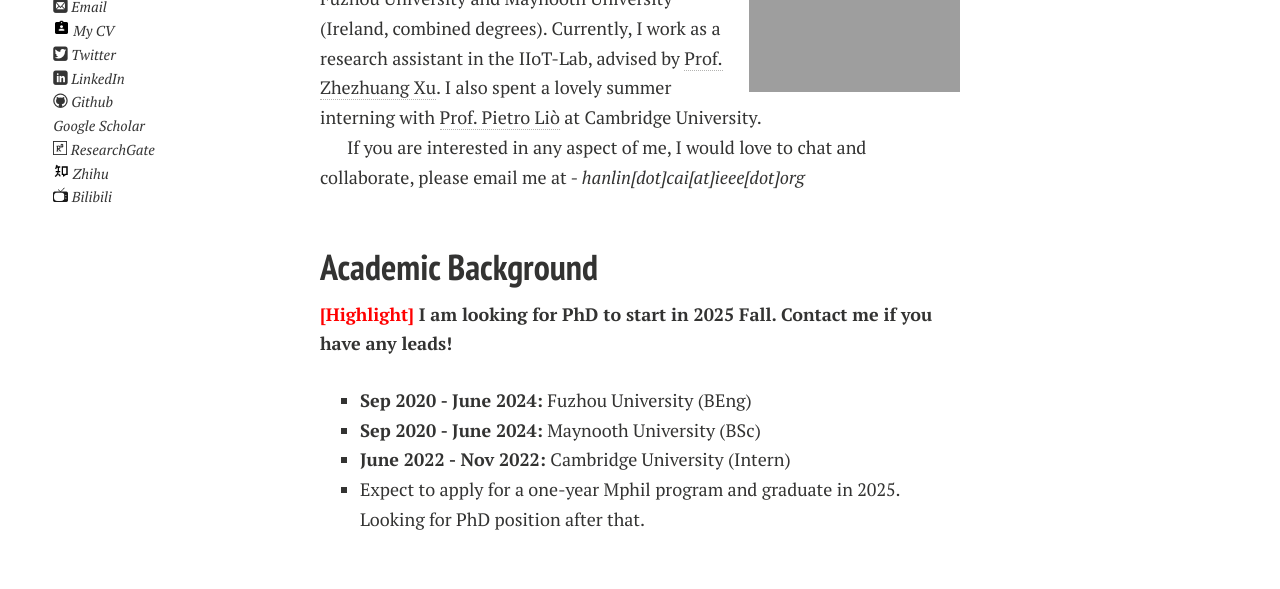
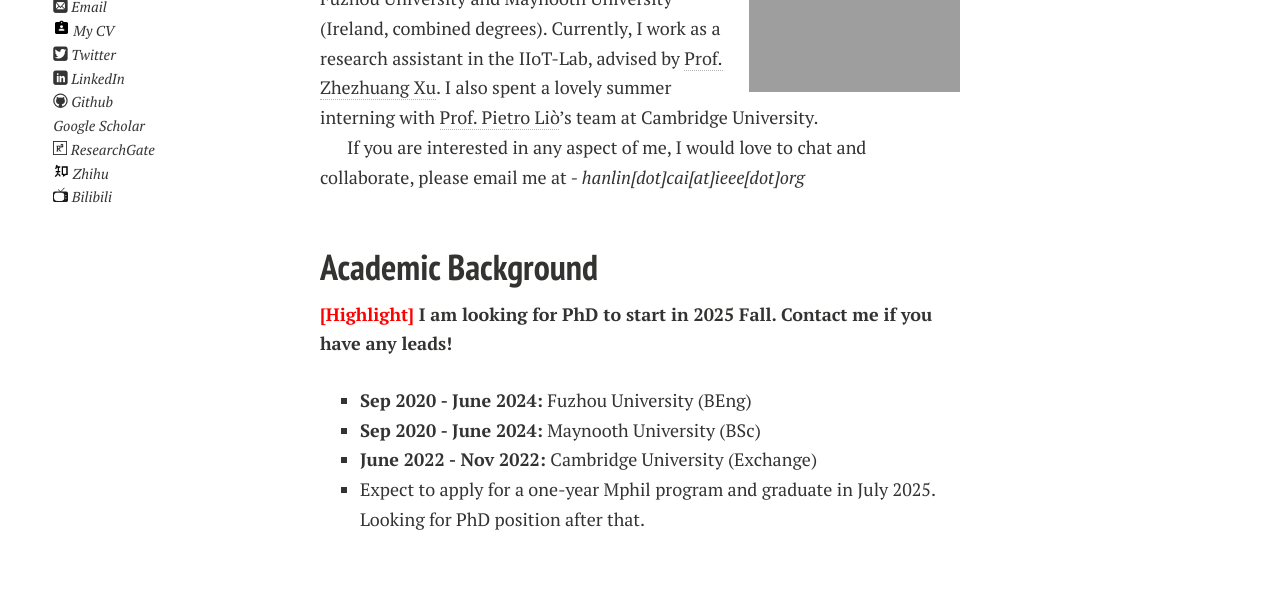
Before and after one commit to GuangLun2000/GuangLun2000.github.io, a Jekyll site: the page built from index.md, in a window 1280 px wide. Shown: the part 243-832 px from the top of the page. Built offline with Jekyll 4.4.1, drawn with Linux system fonts in a browser that asks for light colours; nearby versions of some CDN libraries; comment, search, counter and statistics services are not loaded; a style sheet for code colours, icons or effects is not loaded; our own code applies the rules of GitHub Pages for plain Markdown files.

Commit message:
Update index.md

```diff
--- a/index.md
+++ b/index.md
@@ -8,7 +8,7 @@
 
 Here is **Hanlin Cai (Lance, 蔡汉霖)**.
 
-I am a senior student majoring in **EECS** at Fuzhou University and Maynooth University (Ireland, combined degrees). Currently, I work as a research assistant in the IIoT-Lab, advised by [Prof. Zhezhuang Xu](https://www.researchgate.net/profile/Zhezhuang-Xu). I also spent a lovely summer interning with [Prof. Pietro Liò](https://www.cl.cam.ac.uk/~pl219/) at Cambridge University.
+I am a senior student majoring in **EECS** at Fuzhou University and Maynooth University (Ireland, combined degrees). Currently, I work as a research assistant in the IIoT-Lab, advised by [Prof. Zhezhuang Xu](https://www.researchgate.net/profile/Zhezhuang-Xu). I also spent a lovely summer interning with [Prof. Pietro Liò](https://www.cl.cam.ac.uk/~pl219/)'s team at Cambridge University.
 
 If you are interested in any aspect of me, I would love to chat and collaborate, please email me at - *hanlin[dot]cai[at]ieee[dot]org*
 
@@ -20,8 +20,8 @@
 
 - **Sep 2020 - June 2024:** Fuzhou University (BEng)
 - **Sep 2020 - June 2024:** Maynooth University (BSc)
-- **June 2022 - Nov 2022:** Cambridge University (Intern)
-- Expect to apply for a one-year Mphil program and graduate in 2025. Looking for PhD position after that.
+- **June 2022 - Nov 2022:** Cambridge University (Exchange)
+- Expect to apply for a one-year Mphil program and graduate in July 2025. Looking for PhD position after that.
 
 <br>
 
```
